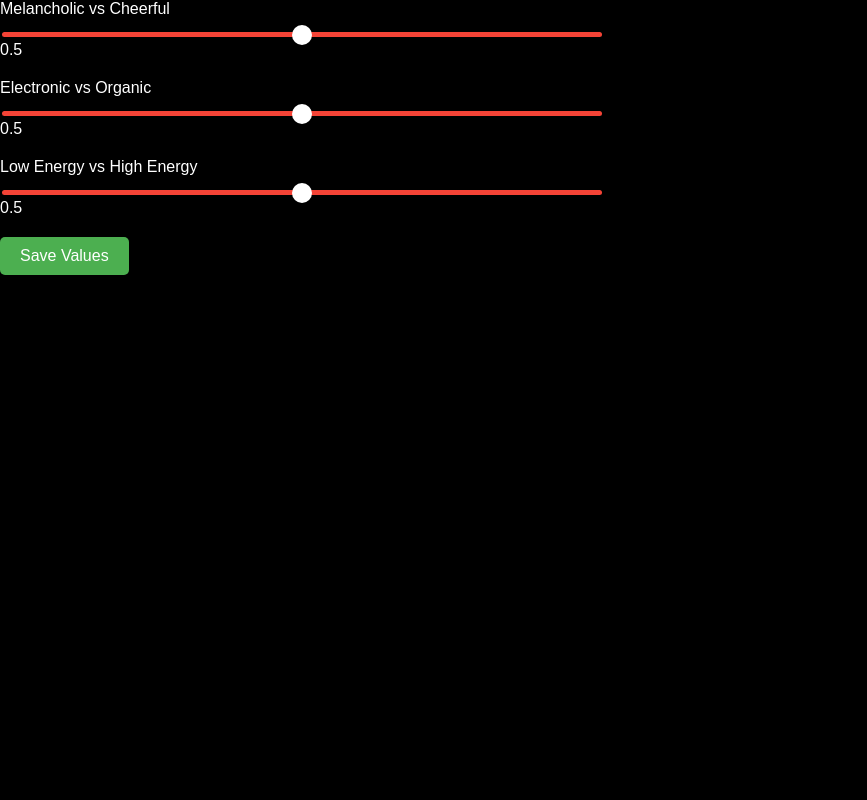
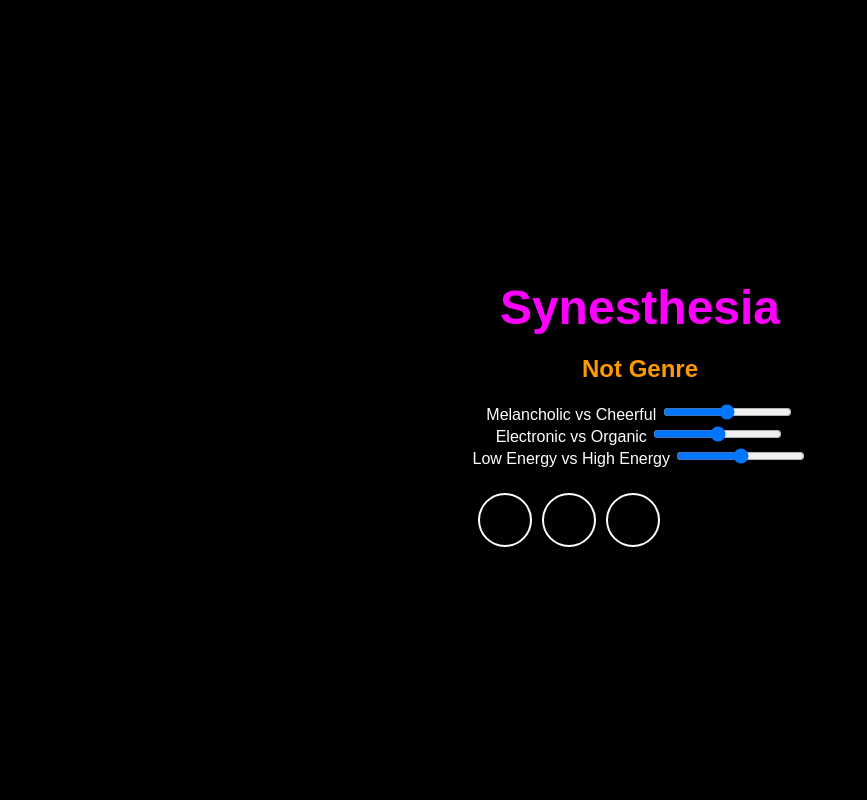
Before and after one commit to dishamagarwal/Synesthesia, a Django app: page /auth/home in a window 1280 px wide. Shown: the whole page, without its empty margins (0-867 px from the left). Run offline with Django 5.2, Linux system fonts and the light colour scheme.

Commit message:
frontend design

```diff
--- a/spotify/authentication/static/scripts.js
+++ b/spotify/authentication/static/scripts.js
@@ -1,22 +1,32 @@
-document.addEventListener('DOMContentLoaded', function () {
-    const sliders = document.querySelectorAll('input[type="range"]');
-    const values = document.querySelectorAll('span');
+let a = 0.5; // Initial value for a
+let b = 0.5; // Initial value for b
+let c = 0.5; // Initial value for c
 
-    sliders.forEach((slider, index) => {
-        slider.addEventListener('input', function () {
-            values[index].textContent = this.value;
-        });
-    });
+const sliders = document.querySelectorAll('input[type="range"]');
 
-    const saveBtn = document.getElementById('saveBtn');
-    saveBtn.addEventListener('click', function () {
-        const melancholicCheerfulValue = parseFloat(document.getElementById('melancholicCheerful').value);
-        const electronicOrganicValue = parseFloat(document.getElementById('electronicOrganic').value);
-        const lowHighEnergyValue = parseFloat(document.getElementById('lowHighEnergy').value);
+sliders.forEach(slider => {
+    slider.addEventListener('input', () => {
+        // Update variables a, b, or c based on slider id
+        if (slider.id === 'melancholic') {
+            a = parseFloat(slider.value);
+        } else if (slider.id === 'electronic') {
+            b = parseFloat(slider.value);
+        } else if (slider.id === 'energy') {
+            c = parseFloat(slider.value);
+        }
 
-        // You can use these variables to save the values to your backend or perform further actions
-        console.log('Melancholic vs Cheerful:', melancholicCheerfulValue);
-        console.log('Electronic vs Organic:', electronicOrganicValue);
-        console.log('Low Energy vs High Energy:', lowHighEnergyValue);
+        // Print updated values of a, b, and c in the console
+        console.log('Updated values:');
+        console.log('a:', a);
+        console.log('b:', b);
+        console.log('c:', c);
+
+        // Call updateColor function or perform other actions as needed
+        updateColor();
     });
 });
+
+function updateColor() {
+    // Update color grid or perform other actions based on variables a, b, c
+    console.log('Updating color grid or performing other actions...');
+}
--- a/spotify/authentication/static/styles.css
+++ b/spotify/authentication/static/styles.css
@@ -1,63 +1,47 @@
 body {
     font-family: Arial, sans-serif;
+    background-color: #000; /* Black background */
+    color: #fff; /* White text */
     margin: 0;
     padding: 0;
-    background-color: black;
-    color: white;
 }
 
 .container {
     display: flex;
     justify-content: center;
     align-items: center;
-    min-height: 100vh;
+    height: 100vh;
 }
 
-.slider-container {
-    width: 80%;
-    max-width: 600px;
+.content {
+    text-align: center;
 }
 
-.slider {
+.sliders {
     margin-bottom: 20px;
 }
 
-label {
-    display: block;
-    margin-bottom: 5px;
+.color-grid {
+    display: flex;
+    flex-wrap: wrap;
+    justify-content: flex-start;
 }
 
-input[type="range"] {
-    width: 100%;
-    background-color: #f44336; /* Vibrant color, you can change it */
-    height: 5px;
-    border-radius: 5px;
-    outline: none;
-    -webkit-appearance: none;
+.color {
+    width: 50px;
+    height: 50px;
+    margin: 5px;
+    border-radius: 50%;
+    border: 2px solid #fff; /* White border */
 }
 
-input[type="range"]::-webkit-slider-thumb {
-    -webkit-appearance: none;
-    appearance: none;
-    width: 20px;
-    height: 20px;
-    background-color: white;
-    border-radius: 50%;
-    cursor: pointer;
+h1 {
+    font-size: 3em;
+    margin-bottom: 10px;
+    color: #ff00ff; /* Vibrant pink color */
 }
 
-button {
-    display: block;
-    margin-top: 20px;
-    padding: 10px 20px;
-    background-color: #4caf50; /* Vibrant color, you can change it */
-    border: none;
-    color: white;
-    font-size: 16px;
-    border-radius: 5px;
-    cursor: pointer;
+h2 {
+    font-size: 1.5em;
+    color: #ff9900; /* Vibrant orange color */
 }
-
-button:hover {
-    background-color: #45a049; /* Darker shade for hover effect */
-}
--- a/spotify/authentication/templates/index.html
+++ b/spotify/authentication/templates/index.html
@@ -2,30 +2,39 @@
 <!DOCTYPE html>
 <html lang="en">
 <head>
-<meta charset="UTF-8">
-<meta name="viewport" content="width=device-width, initial-scale=1.0">
-<title>Attribute Sliders</title>
-<link rel="stylesheet" href="{% static 'styles.css' %}">
+    <meta charset="UTF-8">
+    <meta name="viewport" content="width=device-width, initial-scale=1.0">
+    <title>Synesthesia</title>
+    <link rel="stylesheet" href="{% static 'styles.css' %}">
 </head>
 <body>
-<div class="slider-container">
-    <div class="slider">
-        <label for="melancholicCheerful">Melancholic vs Cheerful</label>
-        <input type="range" id="melancholicCheerful" min="0" max="1" step="0.01" value="0.5">
-        <span id="melancholicCheerfulValue">0.5</span>
-    </div>
-    <div class="slider">
-        <label for="electronicOrganic">Electronic vs Organic</label>
-        <input type="range" id="electronicOrganic" min="0" max="1" step="0.01" value="0.5">
-        <span id="electronicOrganicValue">0.5</span>
-    </div>
-    <div class="slider">
-        <label for="lowHighEnergy">Low Energy vs High Energy</label>
-        <input type="range" id="lowHighEnergy" min="0" max="1" step="0.01" value="0.5">
-        <span id="lowHighEnergyValue">0.5</span>
+<div class="container">
+    <div class="content">
+        <h1>Synesthesia</h1>
+        <h2>Not Genre</h2>
+
+        <div class="sliders">
+            <label for="melancholic">Melancholic vs Cheerful</label>
+            <input type="range" id="melancholic" name="melancholic" min="0" max="1" step="0.01">
+            <br>
+
+            <label for="electronic">Electronic vs Organic</label>
+            <input type="range" id="electronic" name="electronic" min="0" max="1" step="0.01">
+            <br>
+
+            <label for="energy">Low Energy vs High Energy</label>
+            <input type="range" id="energy" name="energy" min="0" max="1" step="0.01">
+        </div>
+
+        <div class="color-grid">
+            <div class="color" id="color1"></div>
+            <div class="color" id="color2"></div>
+            <div class="color" id="color3"></div>
+            <!-- Add more color divs as needed -->
+        </div>
     </div>
 </div>
-<button id="saveBtn">Save Values</button>
+
 <script src="{% static 'scripts.js' %}"></script>
 </body>
 </html>
```
Also changed, not shown: spotify/db.sqlite3.
